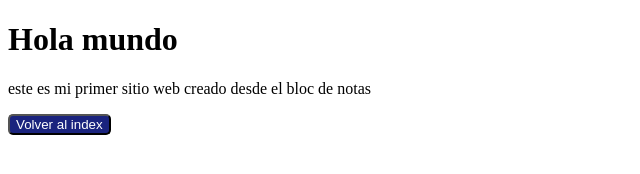
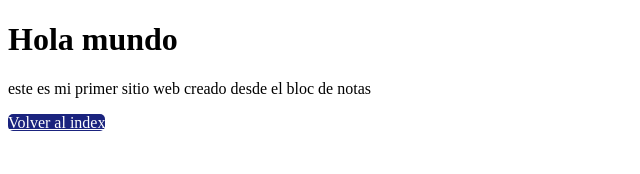
Before and after one commit to andreahdzz12/cuadernillo-html-2026, a plain HTML site: page ejercicio1.html in a window 1280 px wide. Shown: the whole page, without its empty margins (0-640 px from the left). Drawn offline with Linux system fonts and the light colour scheme.

Commit message:
Update ejercicio1.html

```diff
--- a/ejercicio1.html
+++ b/ejercicio1.html
@@ -7,9 +7,7 @@
     <h1>Hola mundo</h1>
     <p> este es mi primer sitio web creado desde el bloc de notas</p>
 
-    <button onclick="history.back()" class="btn-regresar">
-        Volver al index
-    </button>
+  <a href=index.html" class="btn-regresar">Volver al index</a>
     <style>
         .btn-regresar {
             background-color: #1a237e;
@@ -23,6 +21,5 @@
             background-color: #3949ab;
         }
         </style>
-    </style>
     </body>
 </html>
```
